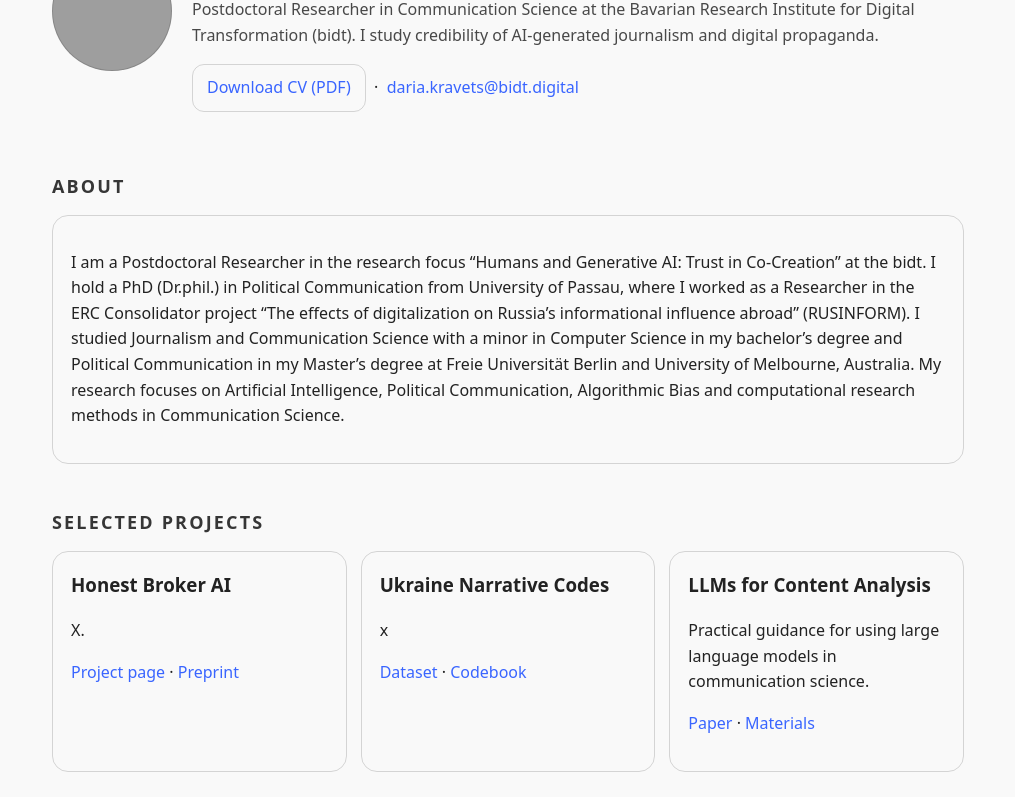
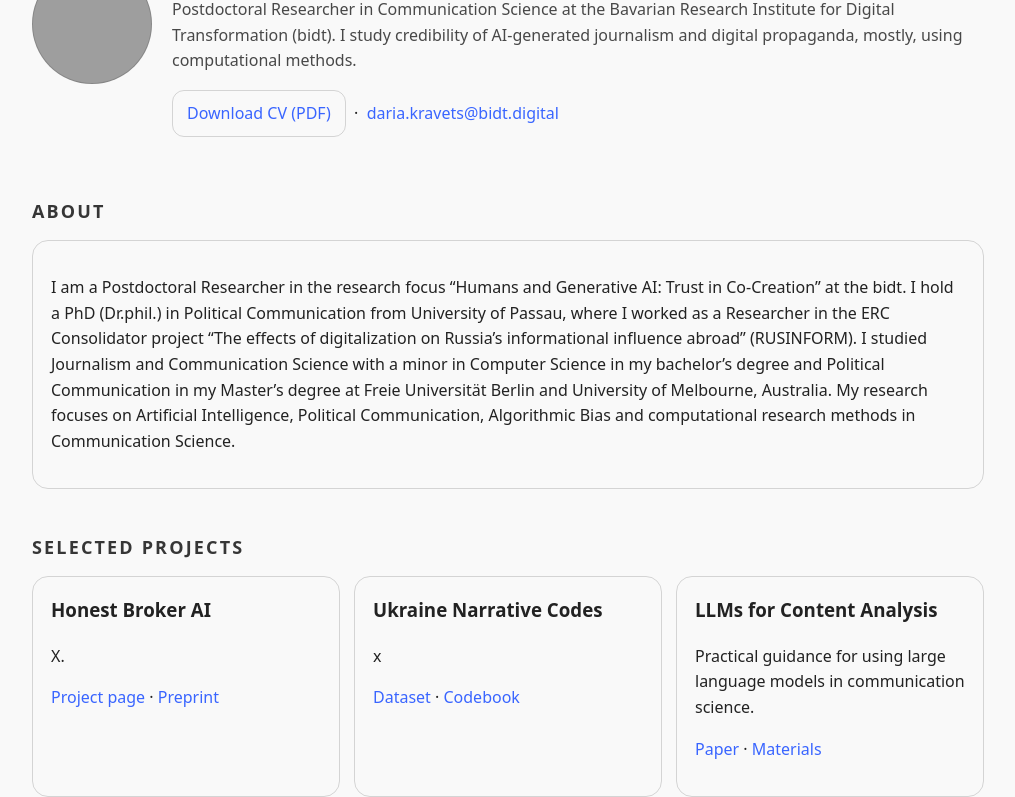
Before and after one commit to krawez/krawez.github.io, a plain HTML site: page index.html in a window 1280 px wide. Shown: the part 272-1069 px from the top of the page, without its empty margins (132-1147 px from the left). Drawn offline with Linux system fonts and the light colour scheme; grey boxes are pictures that could not be loaded.

Commit message:
Update index.html

```diff
--- a/index.html
+++ b/index.html
@@ -17,7 +17,7 @@
     :root {
       --accent: #3965ff;          /* Brand accent color */
       --accent-2: #8aa5ff;       /* Subtle accent for hovers */
-      --maxw: 960px;             /* Page width */
+      --maxw: 1000px;             /* Page width */
       --avatar-url: url('assets/Kravets-Meinke_1.jpg'); /* Put your portrait at assets/profile.jpg (optional) */
     }
 
@@ -112,7 +112,7 @@
       <div>
         <span class="tag">Research / Communication / AI</span>
         <h1>Dr. Daria Kravets-Meinke</h1>
-        <p class="muted">Postdoctoral Researcher in Communication Science at the Bavarian Research Institute for Digital Transformation (bidt). I study credibility of AI-generated journalism and digital propaganda.</p>
+        <p class="muted">Postdoctoral Researcher in Communication Science at the Bavarian Research Institute for Digital Transformation (bidt). I study credibility of AI-generated journalism and digital propaganda, mostly, using computational methods.</p>
         <p>
           <a class="btn" href="assets/CV_ Daria Kravets_Meinke.pdf" target="_blank" rel="noopener">Download CV (PDF)</a>
           &nbsp;·&nbsp;
```
